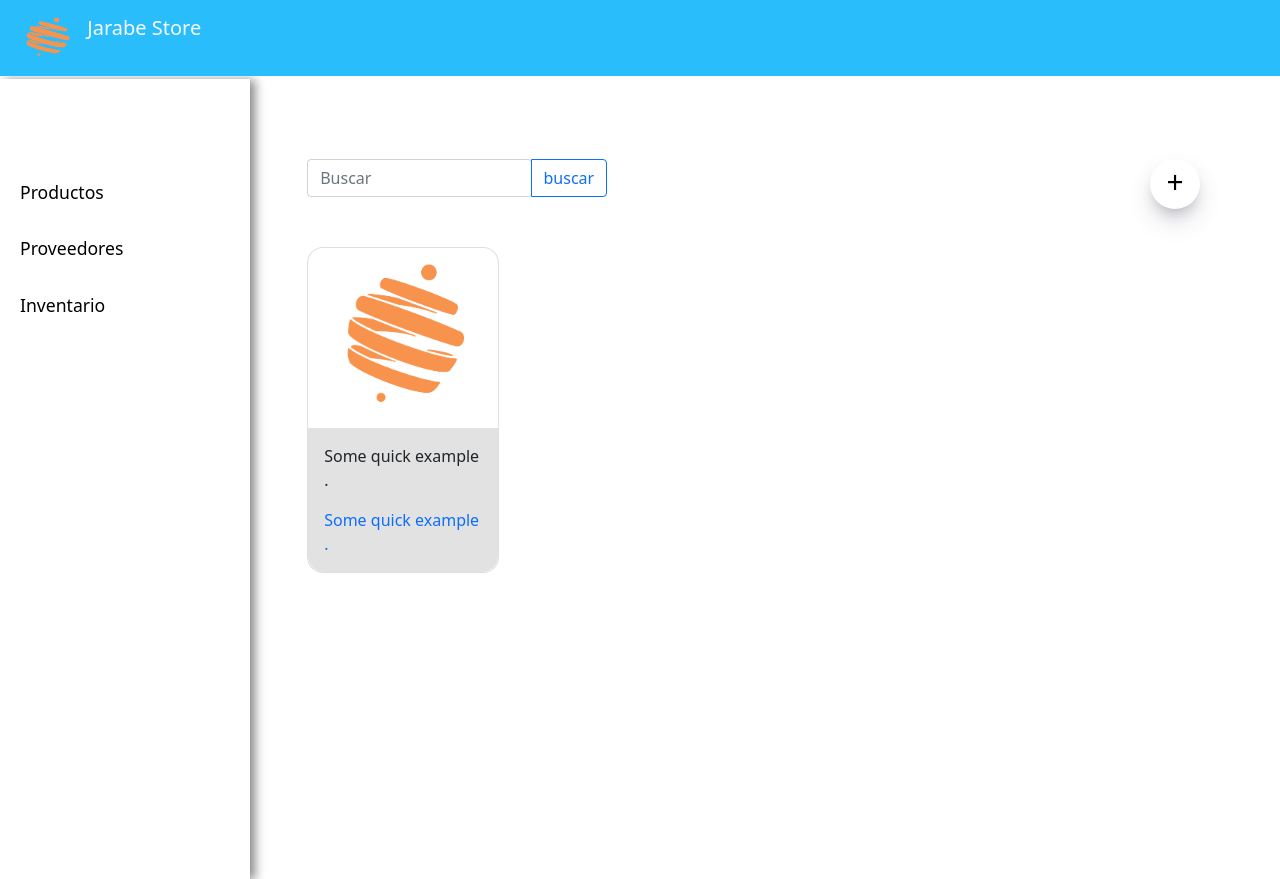
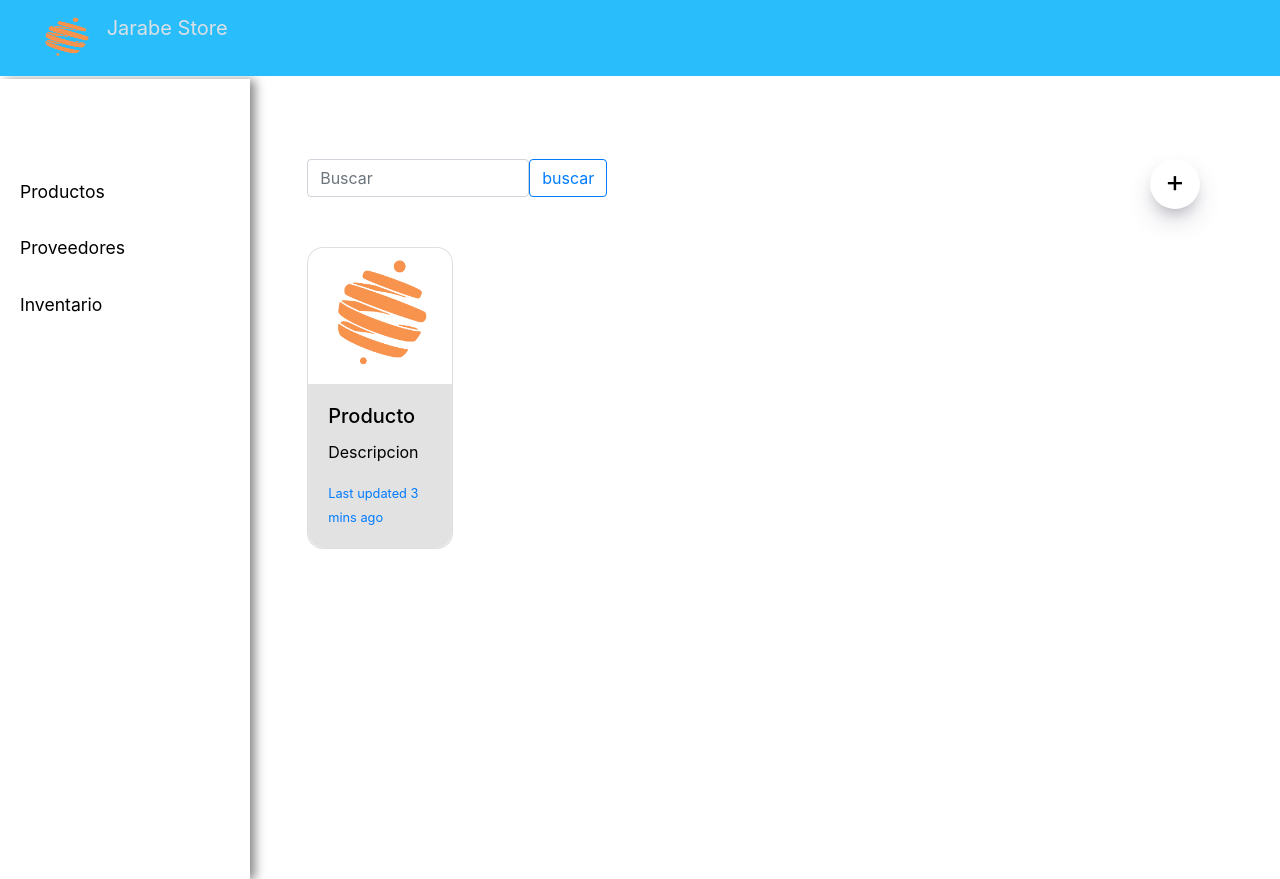
Before and after one commit to Nairzo/TestProjectJS, an Angular app: page /#/producto in a window 1280 px wide. Both pictures are taken after a click on the link "Jarabe Store". Built offline with nearby package versions, Linux system fonts and the light colour scheme.

Commit message:
Se creó el componente de producto y se modificaron las tarjetas en productos

```diff
--- a/src/app/app.module.ts
+++ b/src/app/app.module.ts
@@ -10,6 +10,7 @@ import { ProveedoresComponent } from './components/pages/proveedores/proveedores
 import { InventarioComponent } from './components/pages/inventario/inventario.component';
 import { from } from 'rxjs';
 import { MenuComponent } from './components/menu/menu.component';
+import { ProductoComponent } from './components/pages/producto/producto.component';
 
 @NgModule({
   declarations: [
@@ -18,7 +19,8 @@ import { MenuComponent } from './components/menu/menu.component';
     ProductosComponent,
     ProveedoresComponent,
     InventarioComponent,
-    MenuComponent
+    MenuComponent,
+    ProductoComponent
   ],
   imports: [
     BrowserModule,
--- a/src/app/app.routes.ts
+++ b/src/app/app.routes.ts
@@ -2,11 +2,13 @@ import { RouterModule, Routes} from "@angular/router";
 import { ProductosComponent } from "../app/components/pages/productos/productos.component";
 import { ProveedoresComponent } from "../app/components/pages/proveedores/proveedores.component";
 import { InventarioComponent } from "../app/components/pages/inventario/inventario.component";
+import { ProductoComponent } from "../app/components/pages/producto/producto.component";
 
 const app_routes: Routes = [
     { path: "productos", component: ProductosComponent},
     { path: "proveedores", component: ProveedoresComponent},
     { path: "inventario", component: InventarioComponent},
+    { path: "producto", component: ProductoComponent},
     {path: "**", pathMatch: "full", redirectTo: "productos"}
 ];
 
--- /dev/null
+++ b/src/app/components/pages/producto/producto.component.html
@@ -0,0 +1 @@
+<p>producto works!</p>
--- /dev/null
+++ b/src/app/components/pages/producto/producto.component.ts
@@ -0,0 +1,15 @@
+import { Component, OnInit } from '@angular/core';
+
+@Component({
+  selector: 'app-producto',
+  templateUrl: './producto.component.html',
+  styleUrls: ['./producto.component.css']
+})
+export class ProductoComponent implements OnInit {
+
+  constructor() { }
+
+  ngOnInit(): void {
+  }
+
+}
--- a/src/app/components/pages/productos/productos.component.css
+++ b/src/app/components/pages/productos/productos.component.css
@@ -1,4 +1,4 @@
-.ef:hover {
+.card:hover {
     transform: translateY(-10px);
     box-shadow: 0 12px 16px rgba(0, 0, 0, 0.2);
 }
@@ -24,3 +24,15 @@
     justify-content: space-between;
     margin-right: 80px;
 }
+.card {
+    border-radius: 1rem;
+
+}
+.card-columns {
+    column-count: 6;
+}
+.card-body {
+    background-color: #E2E2E2;
+    border-radius: 0 0 1rem 1rem;
+    color: #000;
+}
--- a/src/app/components/pages/productos/productos.component.html
+++ b/src/app/components/pages/productos/productos.component.html
@@ -8,11 +8,29 @@
   <a class="boton-añadir" href="#">+</a>
 </div>
 
-<div class="card ef" style="width: 12rem; border-radius: 1rem; ">
-  <img src="../../../../assets/images/logo.png" class="card-img-top" alt="Imagen">
-  <div class="card-body"
-    style="border-radius: 0rem 0rem 1rem 1rem; background-color: #E2E2E2; ">
-    <p class="card-text ">Some quick example .</p>
-    <p class="card-text text-primary">Some quick example .</p>
+<!--<div class="card-columns">
+  <div class="card">
+    <img class="card-img-top img-fluid" src="../../../../assets/images/logo.png" alt="Card image cap">
+
+    <div class="card-body">
+      <h5 class="card-title">Card title</h5>
+      <p class="card-text">This card has supporting text below as a natural lead-in to additional content.</p>
+    </div>
+    <div class="card-footer">
+      <small class="text-muted">Last updated 3 mins ago</small>
+    </div>
   </div>
+</div> -->
+<div class="card-columns">
+  <a [routerLink]="['/producto']" style="text-decoration: none;">
+    <div class="card">
+      <img class="card-img-top img-fluid" src="../../../../assets/images/logo.png" alt="Card image cap">
+      <div class="card-body">
+        <h5 class="card-title">Producto</h5>
+        <p class="card-text">Descripcion</p>
+        <p class="card-text"><small class="text-primary">Last updated 3 mins ago</small></p>
+      </div>
+    </div>
+  </a>
+
 </div>
--- a/src/index.html
+++ b/src/index.html
@@ -6,7 +6,7 @@
   <base href="/">
   <meta name="viewport" content="width=device-width, initial-scale=1">
   <link rel="icon" type="image/x-icon" href="favicon.ico">
-  <link href="https://cdn.jsdelivr.net/npm/bootstrap@5.0.1/dist/css/bootstrap.min.css" rel="stylesheet" integrity="sha384-+0n0xVW2eSR5OomGNYDnhzAbDsOXxcvSN1TPprVMTNDbiYZCxYbOOl7+AMvyTG2x" crossorigin="anonymous">
+  <link rel="stylesheet" href="https://maxcdn.bootstrapcdn.com/bootstrap/4.0.0/css/bootstrap.min.css" integrity="sha384-Gn5384xqQ1aoWXA+058RXPxPg6fy4IWvTNh0E263XmFcJlSAwiGgFAW/dAiS6JXm" crossorigin="anonymous">
 </head>
 <body>
   <app-root></app-root>
```
Also changed, not shown: src/app/components/pages/producto/producto.component.css (added), 1 other file (tests, documents, lock files or other folders).
